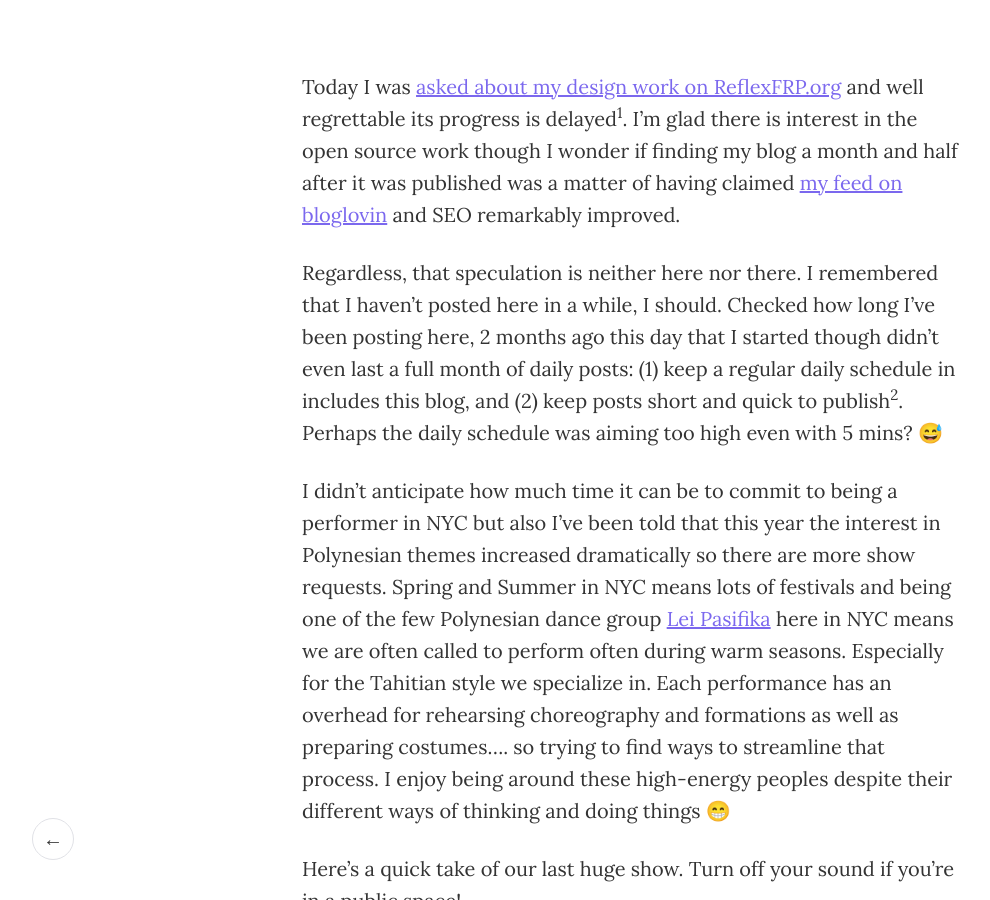
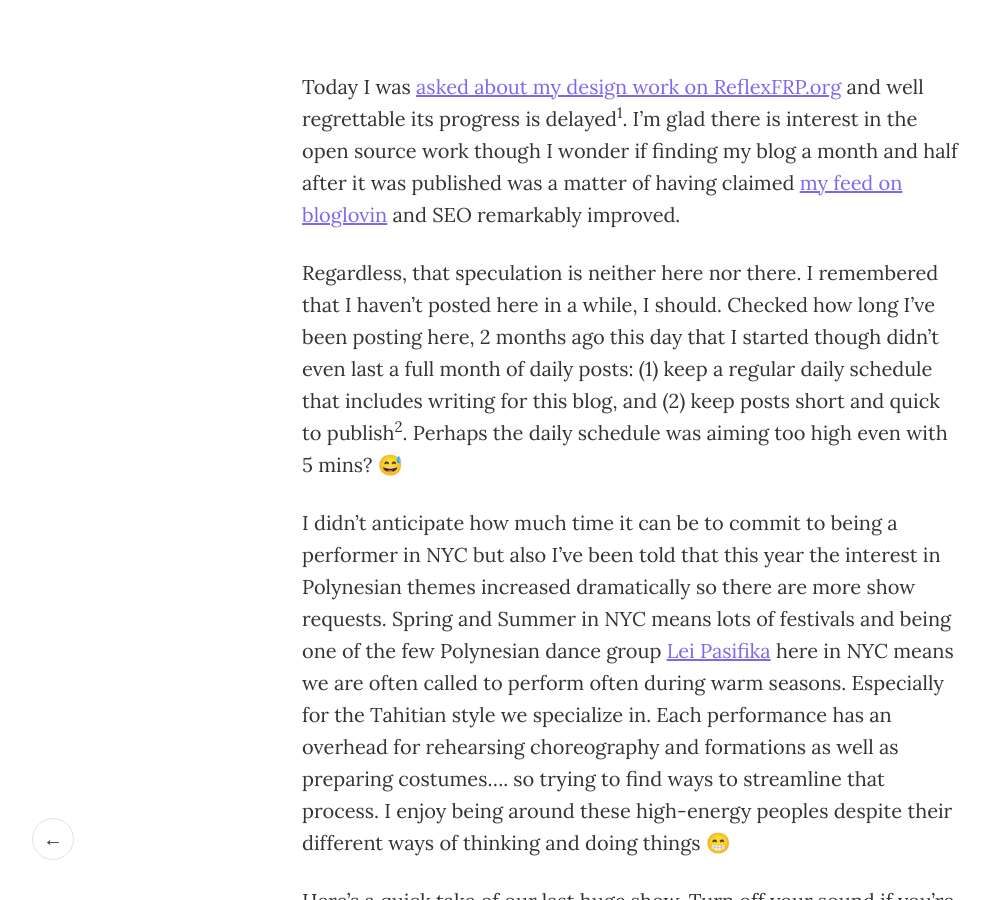
Before and after one commit to noreta/5min, a Jekyll site: the page built from _posts/2016-06-28-2-months-in.md, in a window 1280 px wide and 900 px high, scrolled down 352 px. Shown: the whole window, without its empty margins (8-998 px from the left). Built offline with Jekyll 4.4.1, drawn with Linux system fonts in a browser that asks for light colours; emoji names are drawn with the system emoji font; comment, search, counter and statistics services are not loaded.

Commit message:
:pencil2: typo

```diff
--- a/_posts/2016-06-28-2-months-in.md
+++ b/_posts/2016-06-28-2-months-in.md
@@ -8,7 +8,7 @@ category:
 
 Today I was [asked about my design work on ReflexFRP.org](http://katychuang.me/blog/2016-05-15-reflexfrp.html) and well regrettable its progress is delayed<sup>1</sup>. I'm glad there is interest in the open source work though I wonder if finding my blog a month and half after it was published was a matter of having claimed [my feed on bloglovin](https://www.bloglovin.com/blogs/katychuangme-16206477) and SEO remarkably improved.
 
-Regardless, that speculation is neither here nor there. I remembered that I haven't posted here in a while, I should. Checked how long I've been posting here, 2 months ago this day that I started though didn't even last a full month of daily posts: (1) keep a regular daily schedule in includes this blog, and (2) keep posts short and quick to publish<sup>2</sup>. Perhaps the daily schedule was aiming too high even with 5 mins? :sweat_smile:
+Regardless, that speculation is neither here nor there. I remembered that I haven't posted here in a while, I should. Checked how long I've been posting here, 2 months ago this day that I started though didn't even last a full month of daily posts: (1) keep a regular daily schedule that includes writing for this blog, and (2) keep posts short and quick to publish<sup>2</sup>. Perhaps the daily schedule was aiming too high even with 5 mins? :sweat_smile:
 
 I didn't anticipate how much time it can be to commit to being a performer in NYC but also I've been told that this year the interest in Polynesian themes increased dramatically so there are more show requests. Spring and Summer in NYC means lots of festivals and being one of the few Polynesian dance group [Lei Pasifika](http://leipasifika.com) here in NYC means we are often called to perform often during warm seasons. Especially for the Tahitian style we specialize in. Each performance has an overhead for rehearsing choreography and formations as well as preparing costumes.... so trying to find ways to streamline that process. I enjoy being around these high-energy peoples despite their different ways of thinking and doing things :grin:
 
```
